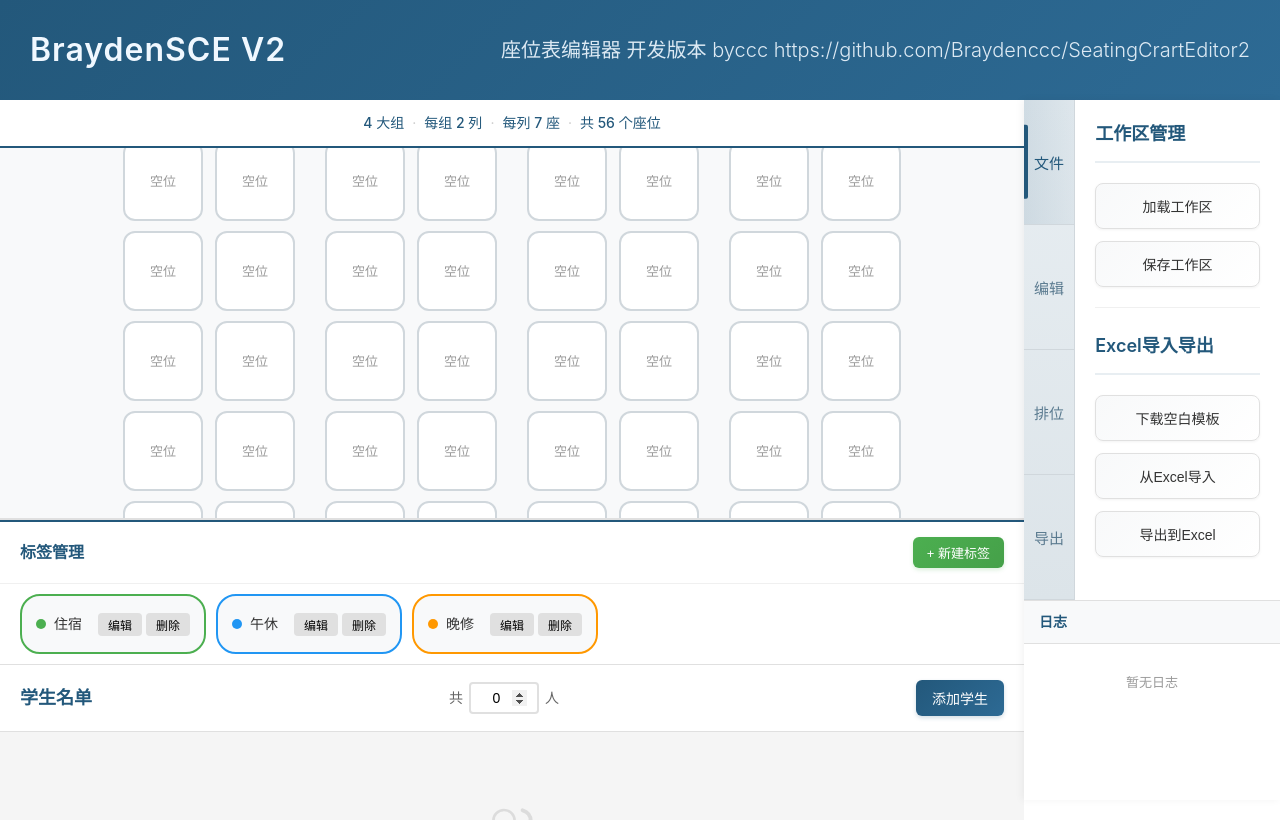
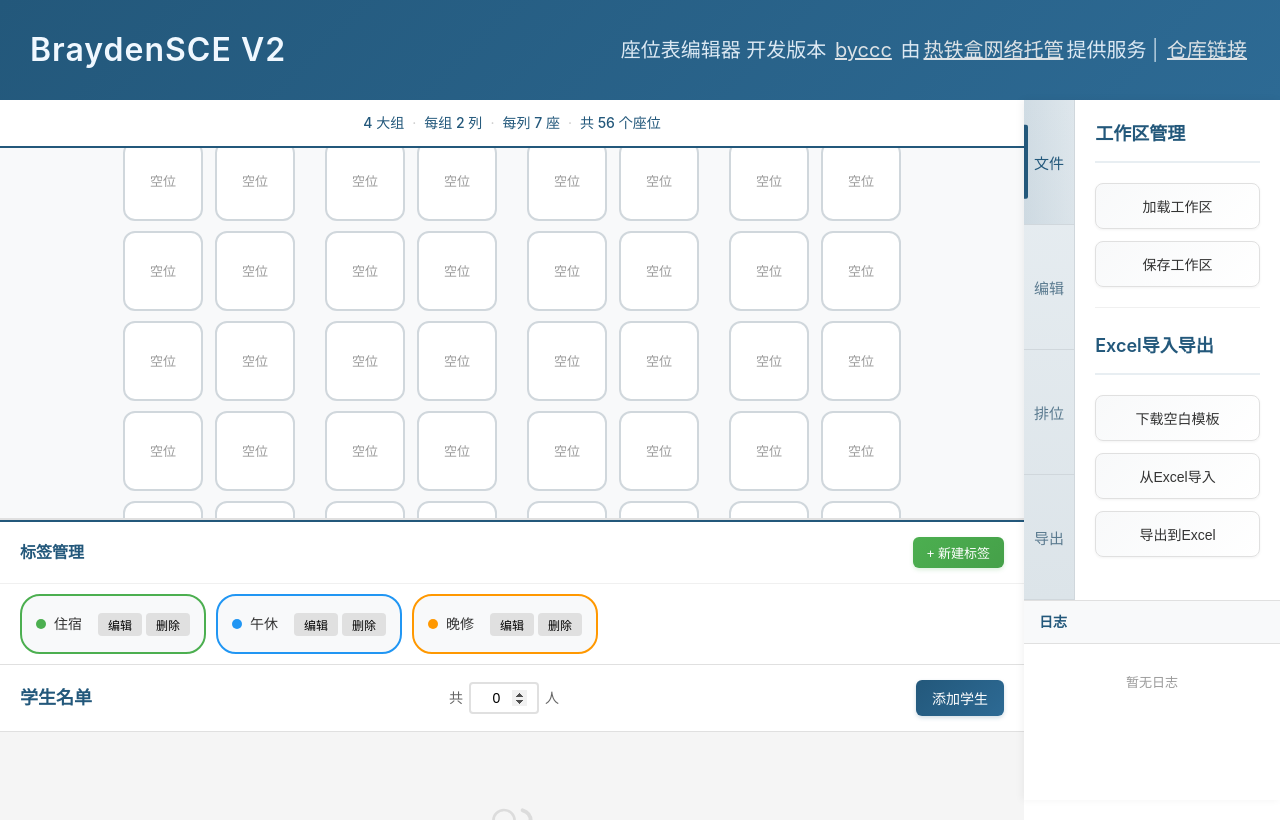
Before and after one commit to Braydenccc/SeatingCrartEditor2, a Vue app: page / in a window 1280 px wide. Built offline with nearby package versions, Linux system fonts and the light colour scheme.

Commit message:
补齐作者信息

```diff
--- a/src/components/layout/AppHeader.vue
+++ b/src/components/layout/AppHeader.vue
@@ -1,7 +1,7 @@
 <template>
   <header class="app-header">
     <h1 class="header-text">BraydenSCE V2</h1>
-    <p class="header-subtitle">座位表编辑器 开发版本 byccc https://github.com/Braydenccc/SeatingCrartEditor2</p>
+    <p class="header-subtitle">座位表编辑器 开发版本 <a href="https://afdian.com/a/brayden">byccc</a> 由<a href="https://host.retiehe.com/">热铁盒网络托管</a>提供服务 | <a href="https://github.com/Braydenccc/SeatingCrartEditor2" target="_blank">仓库链接</a></p>
   </header>
 </template>
 
@@ -31,4 +31,9 @@
   opacity: 0.9;
   font-weight: 300;
 }
+
+.header-subtitle a {
+  color: #f0f0f0;
+  text-decoration: underline;
+}
 </style>
```
